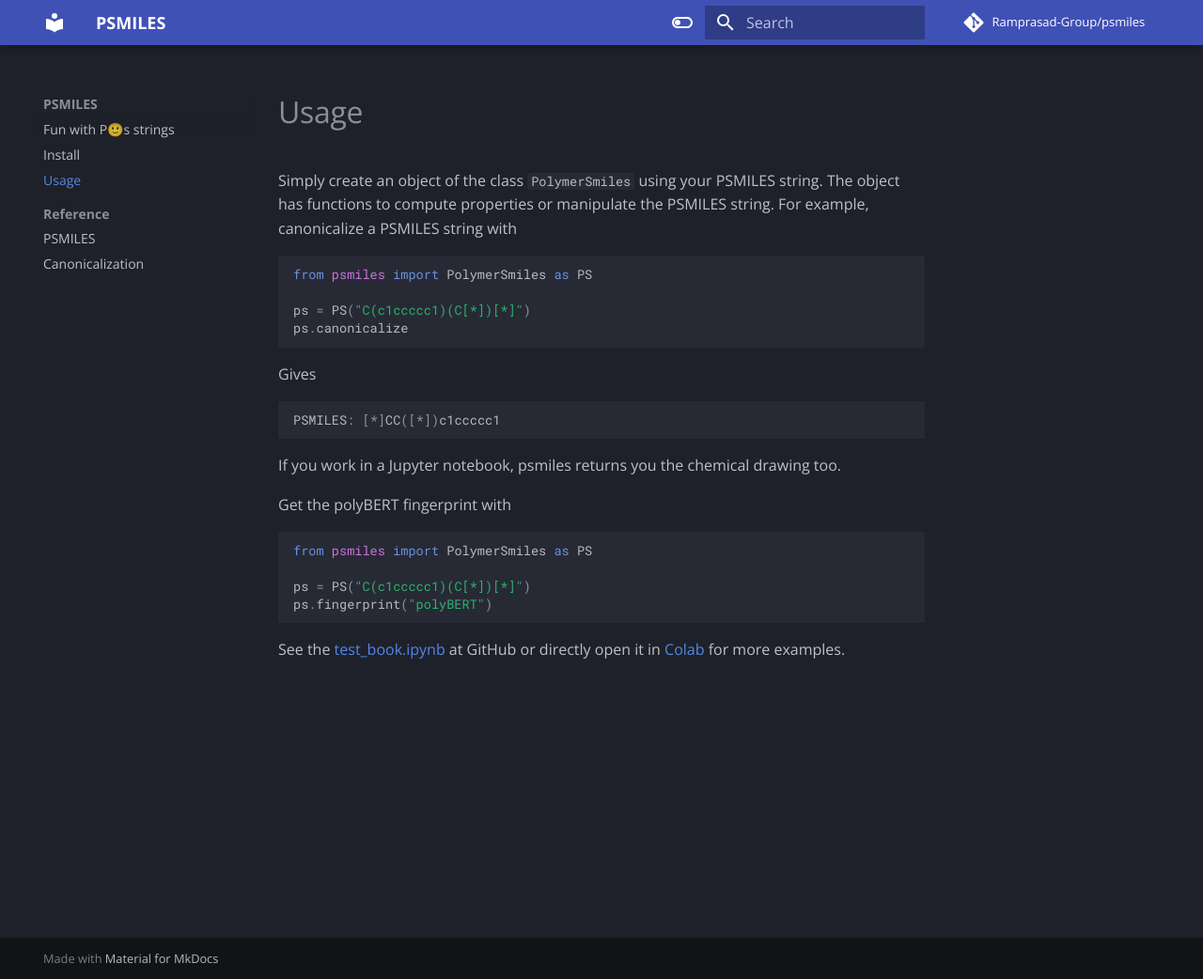
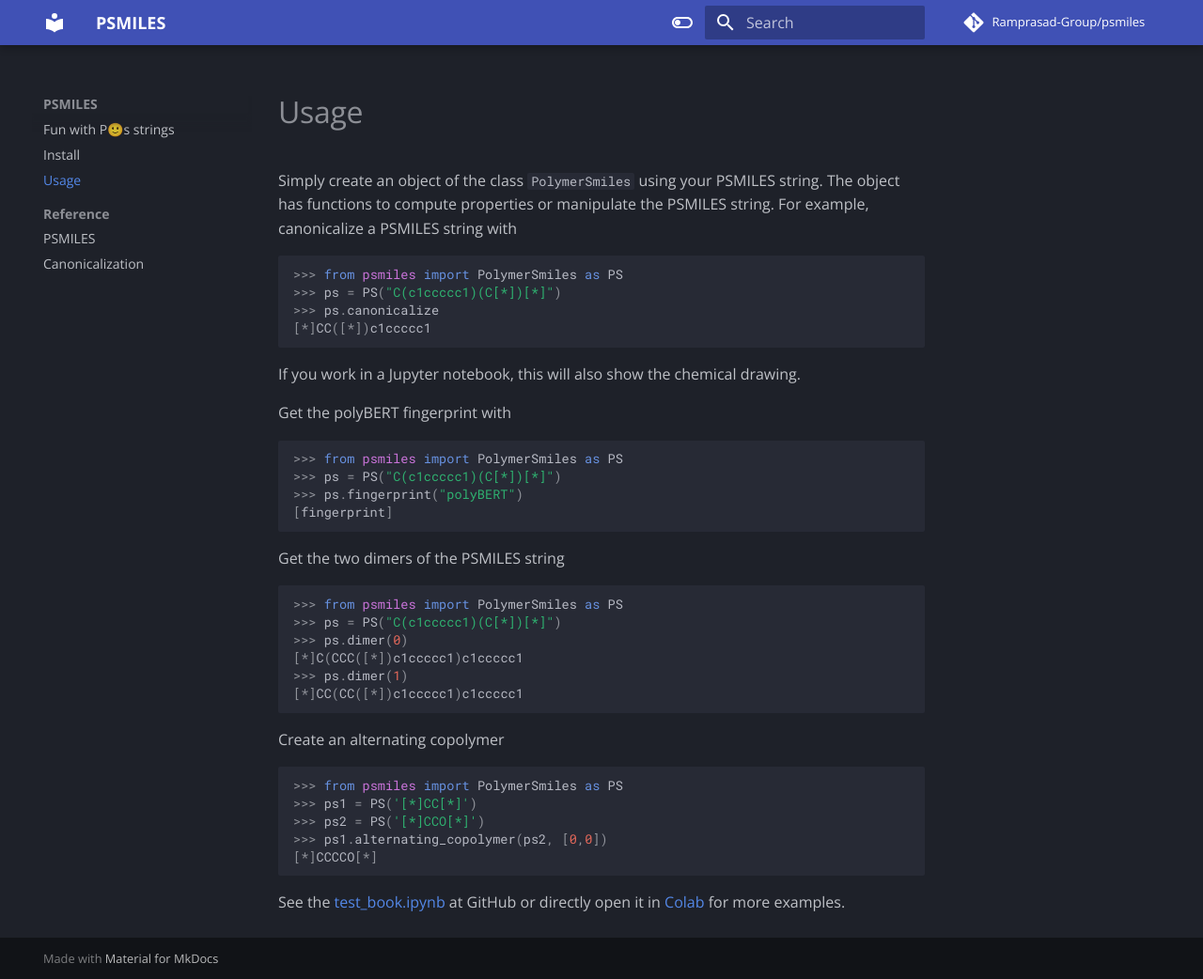
Before and after one commit to Ramprasad-Group/psmiles, an MkDocs documentation site: the page built from docs/usage.md, in a window 1280 px wide and 1042 px high. Shown: the whole window at 94% size. Built offline with MkDocs 1.6.1 and Material for MkDocs 9.7.7, drawn with Linux system fonts in a browser that asks for light colours; comment, search, counter and statistics services are not loaded.

Commit message:
Update docs

````diff
--- a/docs/usage.md
+++ b/docs/usage.md
@@ -2,29 +2,44 @@
 
 Simply create an object of the class `PolymerSmiles` using your PSMILES string. The object has functions to compute properties or manipulate the PSMILES string. For example, canonicalize a PSMILES string with
 
-```python
-from psmiles import PolymerSmiles as PS
-
-ps = PS("C(c1ccccc1)(C[*])[*]")
-ps.canonicalize
+```py
+>>> from psmiles import PolymerSmiles as PS
+>>> ps = PS("C(c1ccccc1)(C[*])[*]")
+>>> ps.canonicalize
+[*]CC([*])c1ccccc1
 ```
 
-Gives
-
-``` py
-PSMILES: [*]CC([*])c1ccccc1
-```
-
-If you work in a Jupyter notebook, psmiles returns you the chemical drawing too.
+If you work in a Jupyter notebook, this will also show the chemical drawing.
 
 
 Get the polyBERT fingerprint with
 
-```python
-from psmiles import PolymerSmiles as PS
+```py
+>>> from psmiles import PolymerSmiles as PS
+>>> ps = PS("C(c1ccccc1)(C[*])[*]")
+>>> ps.fingerprint("polyBERT")
+[fingerprint]
+```
 
-ps = PS("C(c1ccccc1)(C[*])[*]")
-ps.fingerprint("polyBERT")
+Get the two dimers of the PSMILES string
+
+```py
+>>> from psmiles import PolymerSmiles as PS
+>>> ps = PS("C(c1ccccc1)(C[*])[*]")
+>>> ps.dimer(0)
+[*]C(CCC([*])c1ccccc1)c1ccccc1
+>>> ps.dimer(1)
+[*]CC(CC([*])c1ccccc1)c1ccccc1
+```
+
+Create an alternating copolymer
+
+```py
+>>> from psmiles import PolymerSmiles as PS
+>>> ps1 = PS('[*]CC[*]')
+>>> ps2 = PS('[*]CCO[*]')
+>>> ps1.alternating_copolymer(ps2, [0,0])
+[*]CCCCO[*]
 ```
 
 See the [test_book.ipynb](https://github.com/Ramprasad-Group/psmiles/blob/main/tests/test_book.ipynb) at GitHub or directly open it in [Colab](https://colab.research.google.com/github/Ramprasad-Group/psmiles/blob/main/tests/test_book.ipynb) for more examples.
--- a/mkdocs.yml
+++ b/mkdocs.yml
@@ -49,5 +49,5 @@ nav:
   - Install: install.md
   - Usage: usage.md
   - Reference:
-    - PSMILES: api_psmiles.md
-    - Canonicalization: api_can.md
+    - PSMILES: api/psmiles.md
+    - Canonicalization: api/canonicalize.md
````
Also changed, not shown: .pre-commit-config.yaml (+8 -3 lines), docs/api/canonicalize.md (renamed from docs/api_can.md), docs/api/psmiles.md (renamed from docs/api_psmiles.md), 5 other files.
